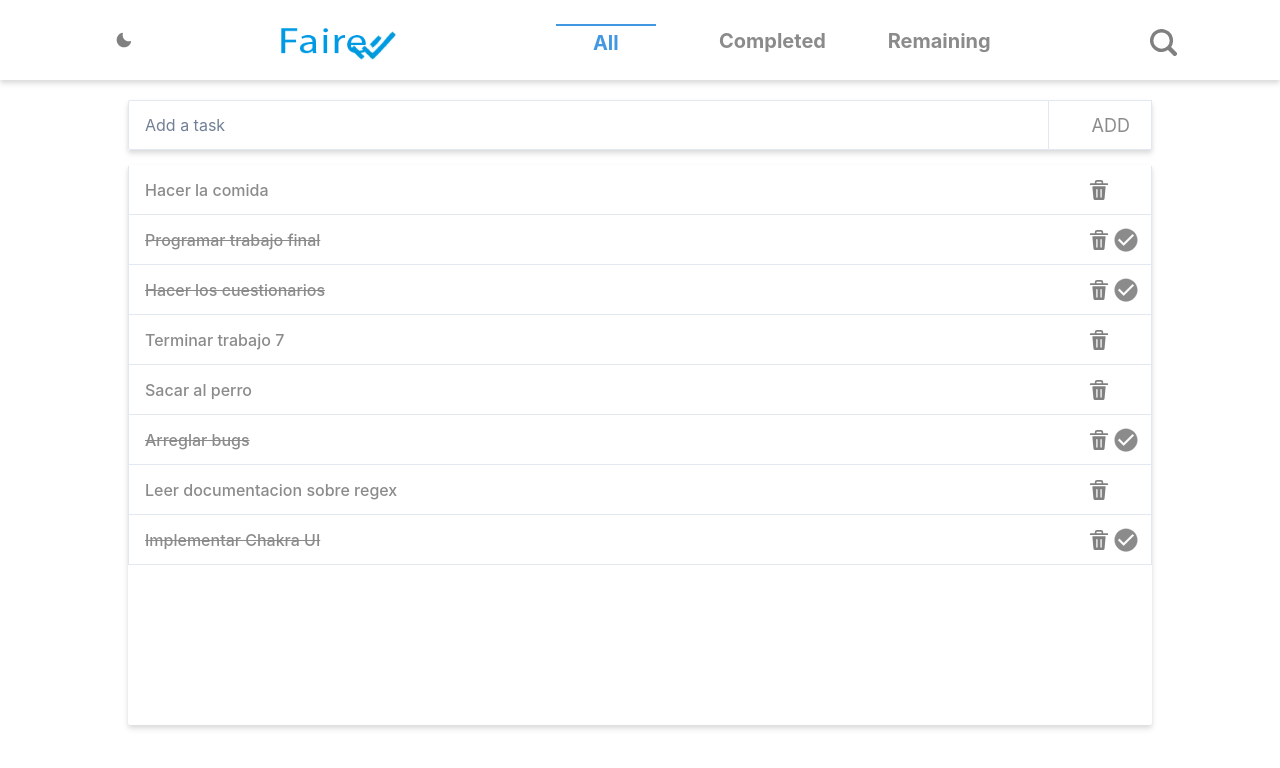
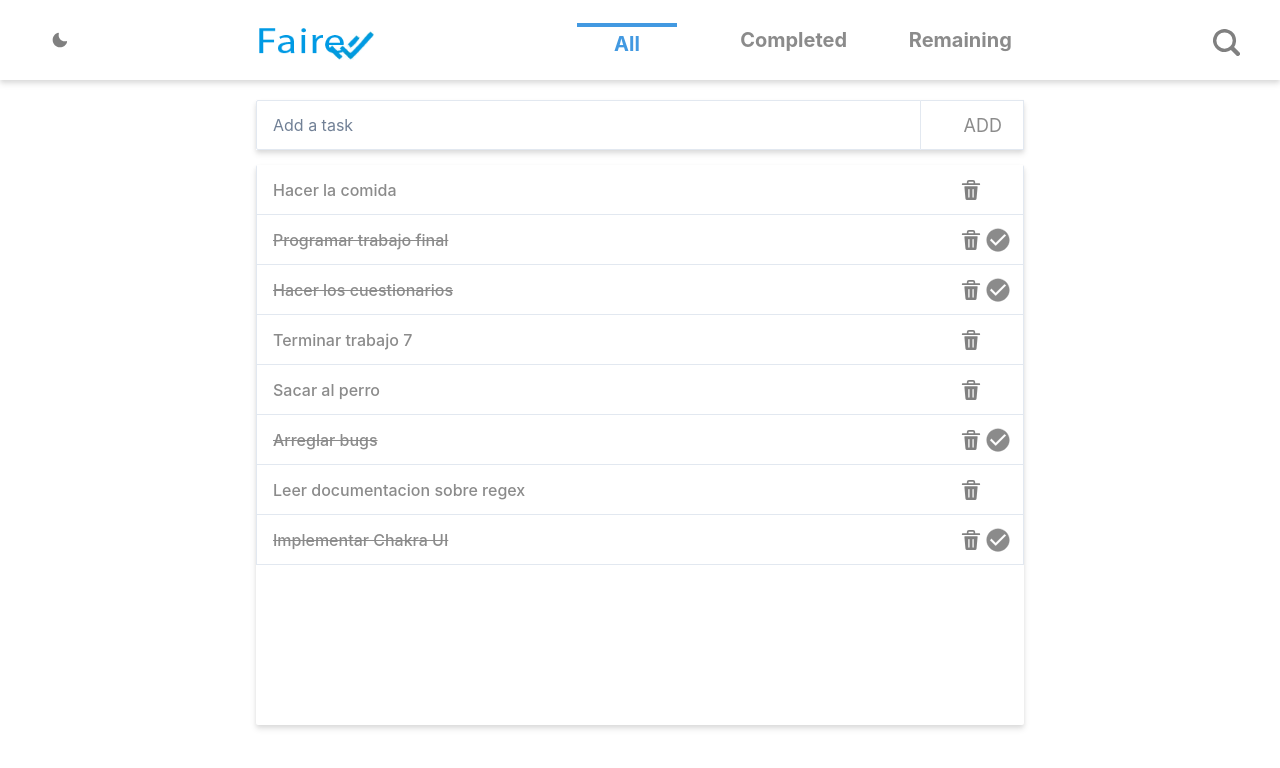
Before and after one commit to dartorrejon/ArgProgramaE2-TPFinal, a React (Vite) app: page / in a window 1280 px wide. Shown: the top 768 px of the page. Built offline with nearby package versions, Linux system fonts and the light colour scheme; some icons are missing.

Commit message:
- Correciones

```diff
--- a/src/Components/Filtros/Filtros.jsx
+++ b/src/Components/Filtros/Filtros.jsx
@@ -39,9 +39,9 @@ const Filtros = ({ getFilter }) => {
                 display="flex"
                 flexDirection="column"
                 alignItems="center"
-                borderTop={activo[0] && `2px solid ${colorAzul}`}
+                borderTop={activo[0] && `4px solid ${colorAzul}`}
                 color={activo[0] && colorAzul}
-                _hover={{ borderTop: `2px solid ${colorAzul}` }}
+                _hover={{ borderTop: `4px solid ${colorAzul}` }}
                 onClick={() => {
                     getFilter("All")
                     activo1()
@@ -60,9 +60,9 @@ const Filtros = ({ getFilter }) => {
                 display="flex"
                 flexDirection="column"
                 alignItems="center"
-                borderTop={activo[1] && `2px solid ${colorAzul}`}
+                borderTop={activo[1] && `4px solid ${colorAzul}`}
                 color={activo[1] && colorAzul}
-                _hover={{ borderTop: `2px solid ${colorAzul}` }}
+                _hover={{ borderTop: `4px solid ${colorAzul}` }}
                 onClick={() => {
                     getFilter("Completed")
                     activo2()
@@ -80,9 +80,9 @@ const Filtros = ({ getFilter }) => {
                 display="flex"
                 flexDirection="column"
                 alignItems="center"
-                borderTop={activo[2] && `2px solid ${colorAzul}`}
+                borderTop={activo[2] && `4px solid ${colorAzul}`}
                 color={activo[2] && colorAzul}
-                _hover={{ borderTop: `2px solid ${colorAzul}` }}
+                _hover={{ borderTop: `4px solid ${colorAzul}` }}
                 onClick={() => {
                     getFilter("Remaining")
                     activo3()
--- a/src/Components/Header/Header.jsx
+++ b/src/Components/Header/Header.jsx
@@ -39,13 +39,11 @@ const Header = ({ onBuscar, getFilter }) => {
       color={color}
       mb={{ md: '20px' }}
       boxShadow="0 4px 6px rgba(0, 0, 0, 0.1), 0 2px 4px rgba(0, 0, 0, 0.06)"
-
-
     >
       <Box
         display="flex"
         alignItems="center"
-        justifyContent="space-around"
+        justifyContent="space-between"
         width="100%"
       >
         <IconButton
--- a/src/Components/TodoInput/TodoInput.jsx
+++ b/src/Components/TodoInput/TodoInput.jsx
@@ -61,8 +61,8 @@ const TodoInput = ({ addTodo, onHabilitarBusqueda }) => {
     <>
       <Flex
         flexDirection="row"
-        w={{ md: '80%' }}
-        mx={{ md: '10%' }}
+        w={{ md: '60%' }}
+        mx={{ md: '20%' }}
         mb={{ md: '15px' }}
         boxShadow="0 4px 6px rgba(0, 0, 0, 0.1), 0 2px 4px rgba(0, 0, 0, 0.06)"
 
--- a/src/Components/TodoList/TodoList.jsx
+++ b/src/Components/TodoList/TodoList.jsx
@@ -37,8 +37,8 @@ const TodoList = ({ todos, handleSetComplete, handleDelTask, filter, setTodos, l
     <Box
       h={{ base: 'calc(100vh - 11vh)', md: '70vh' }}
       pb={{ base: '115px', md: '0px' }}
-      w={{ md: '80%' }}
-      mx={{ md: '10%' }}
+      w={{ md: '60%' }}
+      mx={{ md: '20%' }}
       bg={bg}
       overflowY='auto'
       boxShadow="0 4px 6px rgba(0, 0, 0, 0.1), 0 2px 4px rgba(0, 0, 0, 0.06)"
```
